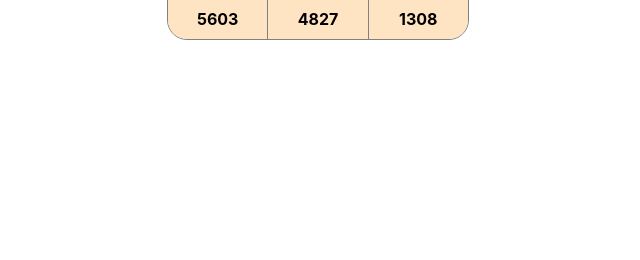
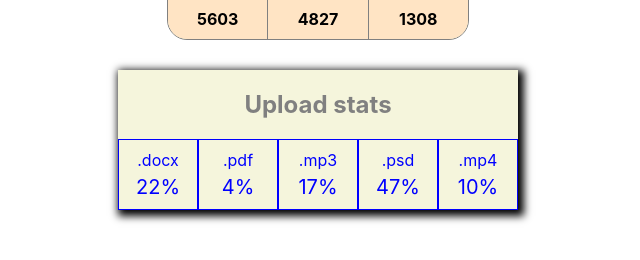
Before and after one commit to hizhy/goit-react-hw-01-components, a React (Create React App) app: page / in a window 1280 px wide. Shown: the part 392-652 px from the top of the page, without its empty margins (322-962 px from the left). Built offline with nearby package versions, Linux system fonts and the light colour scheme.

Commit message:
2nd done

```diff
--- a/src/components/App.jsx
+++ b/src/components/App.jsx
@@ -1,6 +1,7 @@
 import { Profile } from './profile/profile';
 import user from '../data/user.json';
-
+import data from '../data/data.json';
+import { Statistics } from './statistics/statistics';
 
 export const App = () => {
   return (
@@ -10,8 +11,9 @@ export const App = () => {
         tag={user.tag}
         location={user.location}
         avatar={user.avatar}
-        stats={user.stats} />
-
+        stats={user.stats}
+      />
+      <Statistics title="Upload stats" stats={data} />
     </div>
   );
 };
--- /dev/null
+++ b/src/components/statistics/statistics.jsx
@@ -0,0 +1,38 @@
+import PropTypes from 'prop-types';
+import {
+  Item,
+  Label,
+  Name,
+  Percentage,
+  Statlist,
+  Statsection,
+} from './statistics.styled';
+
+export const Statistics = ({ title, stats }) => {
+  return (
+    <Statsection>
+      {title && <Name>{title}</Name>}
+      <Statlist>
+        {stats.map(({ id, label, percentage }) => {
+          return (
+            <Item key={id}>
+              <Label>{label}</Label>
+              <Percentage>{percentage}%</Percentage>
+            </Item>
+          );
+        })}
+      </Statlist>
+    </Statsection>
+  );
+};
+
+Statistics.propTypes = {
+  title: PropTypes.string.isRequired,
+  stats: PropTypes.arrayOf(
+    PropTypes.shape({
+      id: PropTypes.string.isRequired,
+      label: PropTypes.string.isRequired,
+      percentage: PropTypes.number.isRequired,
+    })
+  ),
+};
--- /dev/null
+++ b/src/components/statistics/statistics.styled.jsx
@@ -0,0 +1,40 @@
+import styled from 'styled-components';
+
+export const Statsection = styled.section`
+  width: 400px;
+  margin-top: 30px;
+  margin-left: auto;
+  margin-right: auto;
+  background-color: beige;
+  box-shadow: 3px 3px 8px 3px #000000;
+`;
+
+export const Name = styled.h2`
+  padding: 20px 0;
+  text-align: center;
+  color: gray;
+`;
+
+export const Statlist = styled.ul`
+  display: flex;
+  justify-content: space-around;
+`;
+
+export const Item = styled.li`
+  display: flex;
+  flex-direction: column;
+  align-items: center;
+  flex-basis: calc(100% / 5);
+  padding: 10px;
+  border: 1px solid blue;
+`;
+
+export const Label = styled.span`
+  color: blue;
+  margin-bottom: 5px;
+`;
+
+export const Percentage = styled.span`
+  color: blue;
+  font-size: 20px;
+`;
--- /dev/null
+++ b/src/data/data.json
@@ -0,0 +1,7 @@
+[
+  { "id": "id-1", "label": ".docx", "percentage": 22 },
+  { "id": "id-2", "label": ".pdf", "percentage": 4 },
+  { "id": "id-3", "label": ".mp3", "percentage": 17 },
+  { "id": "id-4", "label": ".psd", "percentage": 47 },
+  { "id": "id-5", "label": ".mp4", "percentage": 10 }
+]
```
